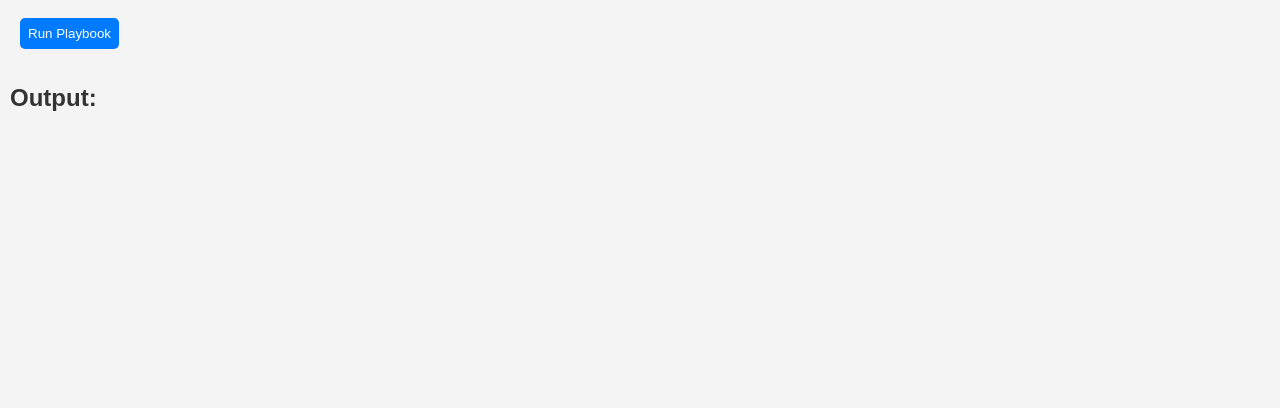
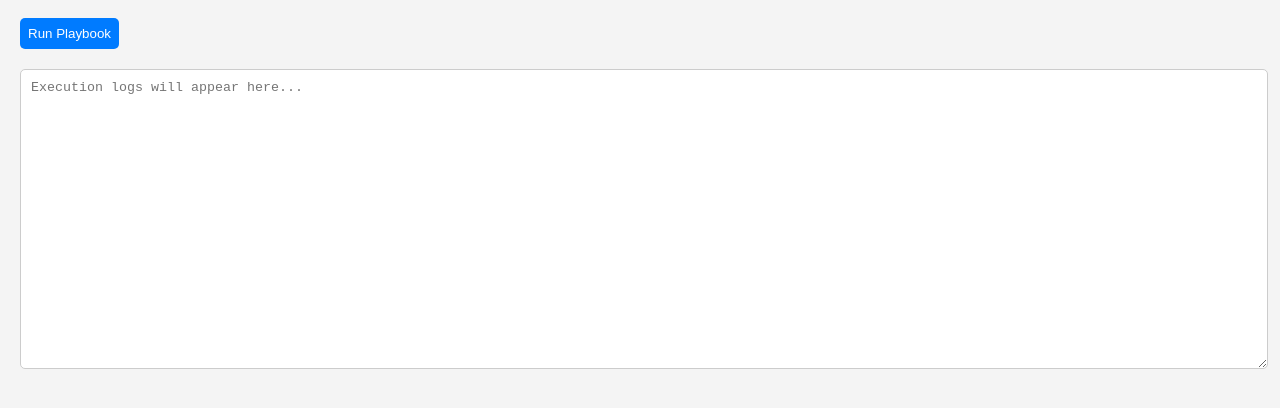
Before and after one commit to LukeStone76/AnsibleLucid, a React (Create React App) app in the folder ansible-lucid/: page / in a window 1280 px wide. Shown: the part 326-734 px from the top of the page. Built offline with nearby package versions, Linux system fonts and the light colour scheme; no server answers.

Commit message:
Settings Page Working

```diff
--- a/ansible-lucid/package.json
+++ b/ansible-lucid/package.json
@@ -11,7 +11,7 @@
     "react": "^18.2.0",
     "react-dom": "^18.2.0",
     "react-router-dom": "^6.22.3",
-    "react-scripts": "5.0.1",
+    "react-scripts": "^5.0.1",
     "socket.io-client": "^4.7.5",
     "web-vitals": "^2.1.4"
   },
--- a/ansible-lucid/src/components/Home.js
+++ b/ansible-lucid/src/components/Home.js
@@ -6,7 +6,8 @@ function Home() {
   const [selectedPlaybook, setSelectedPlaybook] = useState('');
   const [extraVars, setExtraVars] = useState('');
   const [limit, setLimit] = useState('');
-  const [output, setOutput] = useState('');
+  const [logs, setLogs] = useState('');
+
 
   useEffect(() => {
     axios.get('http://localhost:3001/api/playbooks')
@@ -16,8 +17,8 @@ function Home() {
 
   const runPlaybook = () => {
     axios.post('http://localhost:3001/api/playbooks/run', { playbook: selectedPlaybook, extraVars, limit })
-      .then(response => setOutput(response.data.message))
-      .catch(error => console.error('Error running playbook:', error));
+      .then(response => setLogs(response.data))
+      .catch(error => setLogs('Error running playbook:', error));
   };
 
   return (
@@ -41,9 +42,8 @@ function Home() {
         </label>
       </div>
       <button onClick={runPlaybook}>Run Playbook</button>
-      <div>
-        <h2>Output:</h2>
-        <pre>{output}</pre>
+      <div className="form-group">
+        <textarea className="logs" value={logs} readOnly placeholder="Execution logs will appear here..." rows="10"></textarea>
       </div>
     </div>
   );
```
Also changed, not shown: 2 other files (tests, documents, lock files or other folders).
